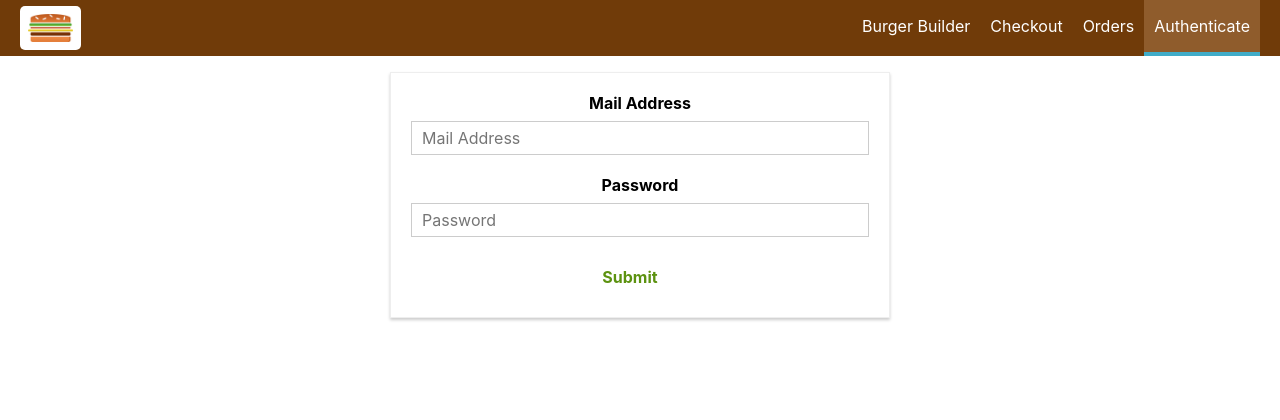
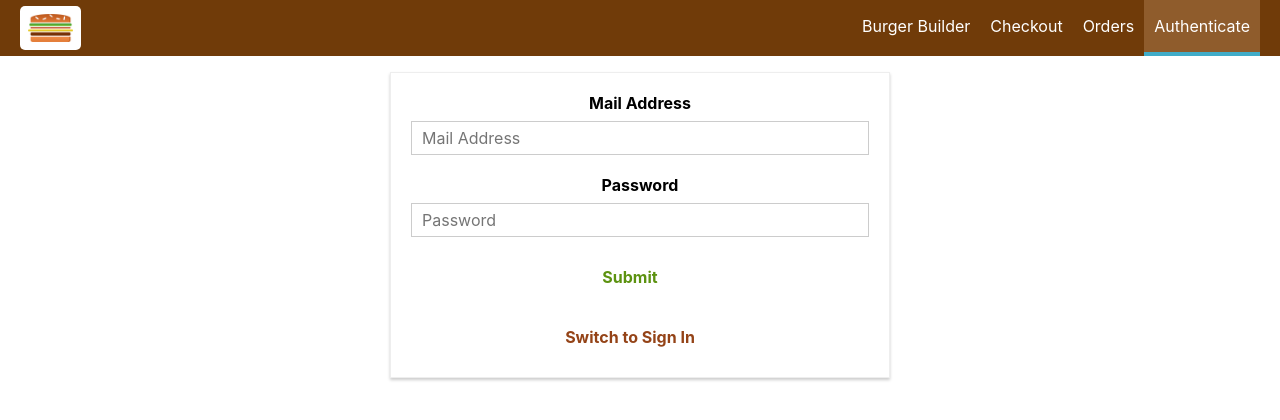
Before and after one commit to momchil-anachkov/burger-builder-react, a React (Create React App) app: page /auth in a window 1280 px wide. Shown: the top 420 px of the page. Built offline with nearby package versions, Linux system fonts and the light colour scheme.

Commit message:
add sign-in

```diff
--- a/src/containers/Auth/Auth.props.ts
+++ b/src/containers/Auth/Auth.props.ts
@@ -2,7 +2,7 @@ export interface AuthStateProps {
 }
 
 export interface AuthDispatchProps {
-  auth: (username: string, password: string) => void
+  auth: (username: string, password: string, isSignUp: boolean) => void
 }
 
 export interface AuthOwnProps {
--- a/src/containers/Auth/Auth.tsx
+++ b/src/containers/Auth/Auth.tsx
@@ -38,7 +38,8 @@ class Auth extends React.Component<AuthProps> {
         valid: false,
         touched: false
       }
-    }
+    },
+    isSignUp: true,
   };
 
   checkValidity = (rules: any, value: any) => {
@@ -91,9 +92,16 @@ class Auth extends React.Component<AuthProps> {
     this.props.auth(
       this.state.controls.email.value,
       this.state.controls.password.value,
+      this.state.isSignUp,
     );
     console.log('form submitted');
   };
+
+  switchAuthModeHandler = (event: MouseEvent) => {
+    this.setState((previousState: any) => ({
+      isSignUp: !previousState.isSignUp,
+    }));
+  }
 
   render = () => {
     const formElementsArray = Object.keys(this.state.controls)
@@ -115,6 +123,8 @@ class Auth extends React.Component<AuthProps> {
         />
       ));
 
+    let switchButtonLabel = this.state.isSignUp ? 'Switch to Sign In' : 'Switch to Sign Up';
+
     return (
       <div className={classes.Auth}>
         <form onSubmit={this.formSubmittedHandler}>
@@ -123,6 +133,7 @@ class Auth extends React.Component<AuthProps> {
             Submit
           </Button>
         </form>
+        <Button buttonType={ButtonType.DANGER} clicked={this.switchAuthModeHandler}>{switchButtonLabel}</Button>
       </div>
     );
   };
@@ -131,7 +142,7 @@ class Auth extends React.Component<AuthProps> {
 const mapStateToProps: MapStateToProps<AuthStateProps, AuthOwnProps, any> = (state: any, ownProps: AuthOwnProps) => ({});
 
 const mapDispatchToProps: MapDispatchToPropsFunction<AuthDispatchProps, AuthOwnProps> = (dispatch: Function) => ({
-  auth: (email: string, password: string) => dispatch(auth(email, password))
+  auth: (email: string, password: string, isSignUp) => dispatch(auth(email, password, isSignUp))
 });
 
 export default connect(mapStateToProps, mapDispatchToProps)(Auth);
--- a/src/store/actions/auth.ts
+++ b/src/store/actions/auth.ts
@@ -16,7 +16,7 @@ export const authFail = (error: Error): AuthFail  => ({
   payload: error,
 });
 
-export const auth = (email: string, password: string) => (dispatch: Function) => {
+export const auth = (email: string, password: string, isSignup: boolean) => (dispatch: Function) => {
   dispatch(authStart());
   const authData = {
     email: email,
@@ -24,8 +24,15 @@ export const auth = (email: string, password: string) => (dispatch: Function) =>
     returnSecureToken: true,
   }
 
+  let url = `https://www.googleapis.com/identitytoolkit/v3/relyingparty/signupNewUser?key=${API_KEY}`;
+
+  if (!isSignup) {
+    url = `https://www.googleapis.com/identitytoolkit/v3/relyingparty/verifyPassword?key=${API_KEY}`;
+  }
+
+
   axios.post(
-    `https://www.googleapis.com/identitytoolkit/v3/relyingparty/signupNewUser?key=${API_KEY}`,
+    url,
     authData,
   )
     .then((response) => {
```
